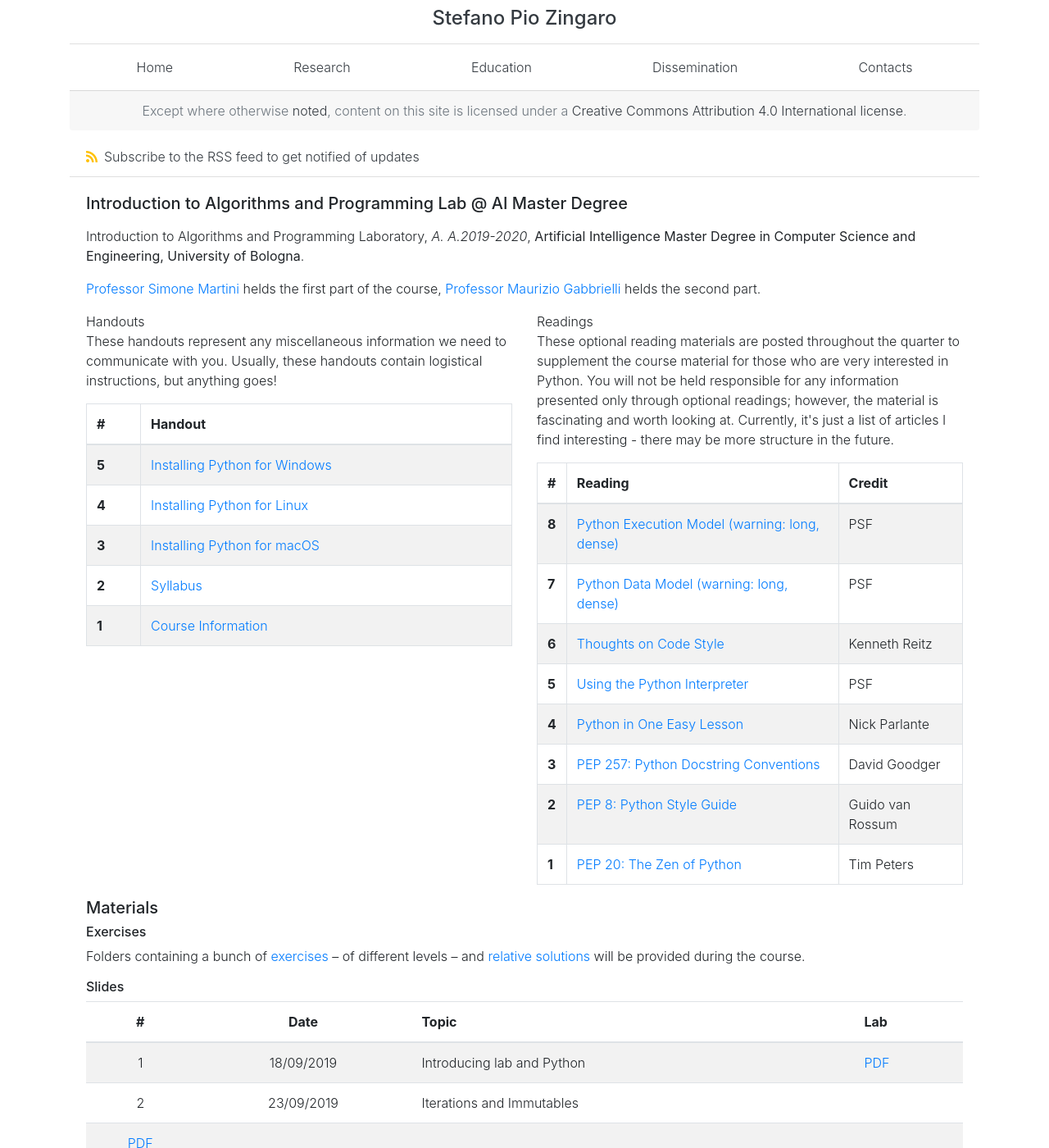
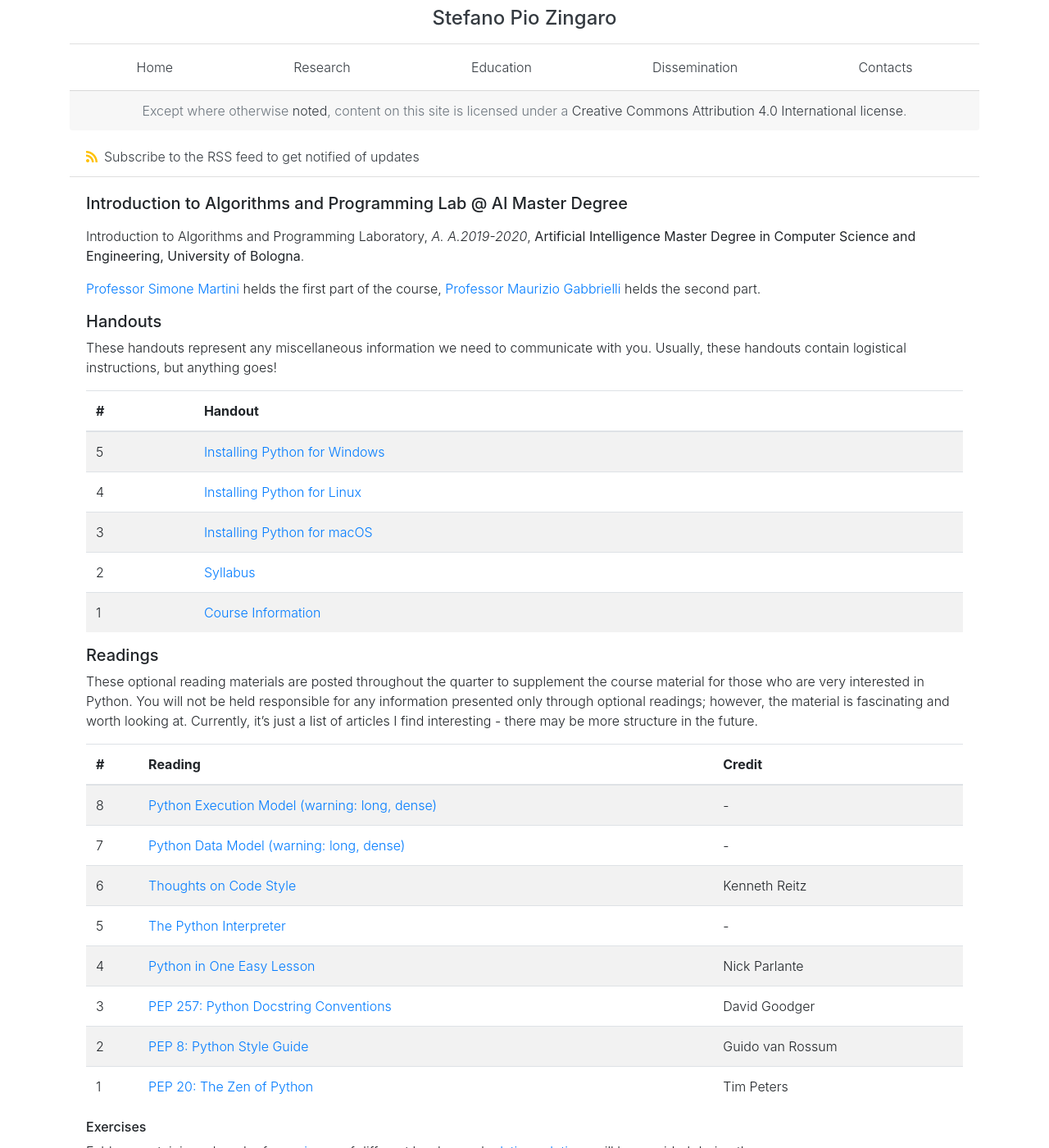
Before and after one commit to saltgz/saltgz.github.io, a Jekyll site: the page built from _posts/2019-09-17-lab-iap-info.md, in a window 1280 px wide and 1400 px high. Shown: the whole window at 82% size. Built offline with Jekyll 4.4.1, drawn with Linux system fonts in a browser that asks for light colours; nearby versions of some CDN libraries.

Commit message:
updated table iap

```diff
--- a/_posts/2019-09-17-lab-iap-info.md
+++ b/_posts/2019-09-17-lab-iap-info.md
@@ -10,138 +10,46 @@ Computer Science and Engineering, University of Bologna**.
 [Professor Simone Martini](http://cs.unibo.it/~martini) helds the first part of the course, [Professor Maurizio
 Gabbrielli](http://cs.unibo.it/~gabbri) helds the second part.
 
-<div class="row">
-  <div class="col-md-6">
-    <div class="handouts">
-      <div class="table-responsive panel panel-default">
-        <div class="panel-heading">Handouts</div>
-        <div class="panel-body">
-          <p class="blurb">These handouts represent any miscellaneous information we need to communicate with you.
-            Usually, these handouts contain logistical instructions, but anything goes!</p>
-        </div>
-        <table class="table table-striped table-hover table-bordered">
-          <thead>
-            <tr>
-              <th>#</th>
-              <th>Handout</th>
-            </tr>
-          </thead>
-          <tbody>
-            <tr>
-              <th scope="row">5</th>
-              <td><a href="https://github.com/stanfordpython/python-handouts/blob/master/installing-python-windows.md"
-                  target="_blank">Installing Python for Windows</a></td>
-            </tr>
-            <tr>
-              <th scope="row">4</th>
-              <td><a href="https://github.com/stanfordpython/python-handouts/blob/master/installing-python-linux.md"
-                  target="_blank">Installing Python for Linux</a></td>
-            </tr>
-            <tr>
-              <th scope="row">3</th>
-              <td><a href="https://github.com/stanfordpython/python-handouts/blob/master/installing-python-macos.md"
-                  target="_blank">Installing Python for macOS</a></td>
-            </tr>
-            <tr>
-              <th scope="row">2</th>
-              <td><a href="http://www.cs.unibo.it/~martini/AI/index.html" target="_blank">Syllabus</a></td>
-            </tr>
-            <tr>
-              <th scope="row">1</th>
-              <td><a href="https://www.unibo.it/en/teaching/course-unit-catalogue/course-unit/2019/446600"
-                  target="_blank">Course Information</a></td>
-            </tr>
-          </tbody>
-        </table>
-      </div>
-    </div>
-  </div>
-  <div class="col-md-6">
-    <div class="readings">
-      <div class="table-responsive panel panel-default">
-        <div class="panel-heading">Readings</div>
-        <div class="panel-body">
-          <p>These optional reading materials are posted throughout the quarter to supplement the course material for
-            those who are very interested in Python. You will not be held responsible for any information presented only
-            through optional readings; however, the material is fascinating and worth looking at. Currently, it's just a
-            list of articles I find interesting - there may be more structure in the future.</p>
-        </div>
-        <table class="table table-striped table-hover table-bordered">
-          <thead>
-            <tr>
-              <th>#</th>
-              <th>Reading</th>
-              <th>Credit</th>
-            </tr>
-          </thead>
-          <tbody>
-            <tr>
-              <th scope="row">8</th>
-              <td><a href="https://docs.python.org/3.4/reference/executionmodel.html" target="_blank">Python Execution
-                  Model (warning: long, dense)</a></td>
-              <td>PSF</td>
-            </tr>
-            <tr>
-              <th scope="row">7</th>
-              <td><a href="https://docs.python.org/3.4/reference/datamodel.html" target="_blank">Python Data Model
-                  (warning: long, dense)</a></td>
-              <td>PSF</td>
-            </tr>
-            <tr>
-              <th scope="row">6</th>
-              <td><a href="http://docs.python-guide.org/en/latest/writing/style/" target="_blank">Thoughts on Code
-                  Style</a></td>
-              <td>Kenneth Reitz</td>
-            </tr>
-            <tr>
-              <th scope="row">5</th>
-              <td><a href="https://docs.python.org/3.4/tutorial/interpreter.html" target="_blank">Using the Python
-                  Interpreter</a></td>
-              <td>PSF</td>
-            </tr>
-            <tr>
-              <th scope="row">4</th>
-              <td><a href="http://cs.stanford.edu/people/nick/python-in-one-easy-lesson/" target="_blank">Python in One
-                  Easy Lesson</a></td>
-              <td>Nick Parlante</td>
-            </tr>
-            <tr>
-              <th scope="row">3</th>
-              <td><a href="https://www.python.org/dev/peps/pep-0257/" target="_blank">PEP 257: Python Docstring
-                  Conventions</a></td>
-              <td>David Goodger</td>
-            </tr>
-            <tr>
-              <th scope="row">2</th>
-              <td><a href="https://www.python.org/dev/peps/pep-0008/" target="_blank">PEP 8: Python Style Guide</a></td>
-              <td>Guido van Rossum</td>
-            </tr>
-            <tr>
-              <th scope="row">1</th>
-              <td><a href="https://www.python.org/dev/peps/pep-0020/" target="_blank">PEP 20: The Zen of Python</a></td>
-              <td>Tim Peters</td>
-            </tr>
-          </tbody>
-        </table>
-      </div>
-    </div>
-  </div>
-</div>
+##### Handouts
 
-##### Materials
+These handouts represent any miscellaneous information we need to communicate with you. Usually, these handouts contain logistical instructions, but anything goes!
+
+| #   | Handout                                                                                                                     |
+| --- | --------------------------------------------------------------------------------------------------------------------------- |
+| 5   | [Installing Python for Windows](https://github.com/stanfordpython/python-handouts/blob/master/installing-python-windows.md) |
+| 4   | [Installing Python for Linux](https://github.com/stanfordpython/python-handouts/blob/master/installing-python-linux.md)     |
+| 3   | [Installing Python for macOS](ttps://github.com/stanfordpython/python-handouts/blob/master/installing-python-macos.md)      |
+| 2   | [Syllabus](http://www.cs.unibo.it/~martini/AI/index.html)                                                                   |
+| 1   | [Course Information](https://www.unibo.it/en/teaching/course-unit-catalogue/course-unit/2019/446600)                        |
+
+##### Readings
+
+These optional reading materials are posted throughout the quarter to supplement the course material for those who are very interested in Python. You will not be held responsible for any information presented only through optional readings; however, the material is fascinating and worth looking at. Currently, it's just a list of articles I find interesting - there may be more structure in the future.
+
+| #   | Reading                                                                                                    | Credit           |
+| --- | ---------------------------------------------------------------------------------------------------------- | ---------------- |
+| 8   | [Python Execution Model (warning: long, dense)](https://docs.python.org/3.4/reference/executionmodel.html) | -                |
+| 7   | [Python Data Model (warning: long, dense)](https://docs.python.org/3.4/reference/datamodel.html)           | -                |
+| 6   | [Thoughts on Code Style](http://docs.python-guide.org/en/latest/writing/style/)                            | Kenneth Reitz    |
+| 5   | [The Python Interpreter](https://docs.python.org/3.4/tutorial/interpreter.html)                            | -                |
+| 4   | [Python in One Easy Lesson](http://cs.stanford.edu/people/nick/python-in-one-easy-lesson/)                 | Nick Parlante    |
+| 3   | [PEP 257: Python Docstring Conventions](https://www.python.org/dev/peps/pep-0257/)                         | David Goodger    |
+| 2   | [PEP 8: Python Style Guide](https://www.python.org/dev/peps/pep-0008/)                                     | Guido van Rossum |
+| 1   | [PEP 20: The Zen of Python](https://www.python.org/dev/peps/pep-0020/)                                     | Tim Peters       |
 
 ###### Exercises
 
-  Folders containing a bunch of [exercises](https://www.dropbox.com/sh/elascfs6pgyem1p/AAAUuL6yNR_hlhp5EbxeI2kpa?dl=0)
-  -- of different levels -- and [relative
-  solutions](https://www.dropbox.com/sh/ejzuy0iiilk41zx/AAAZdVVdgZ6Aaai1uIKyGNp3a?dl=0) will be provided during the
-  course.
+Folders containing a bunch of [exercises](https://www.dropbox.com/sh/elascfs6pgyem1p/AAAUuL6yNR_hlhp5EbxeI2kpa?dl=0)
+-- of different levels -- and [relative
+solutions](https://www.dropbox.com/sh/ejzuy0iiilk41zx/AAAZdVVdgZ6Aaai1uIKyGNp3a?dl=0) will be provided during the
+course.
 
 ###### Slides
 
-  | # | Date | Topic | Lab |
-  | :-: | :--------: | ------------------------------------------------------- |
-  :------------------------------------------: |
-  | 1 | 18/09/2019 | Introducing lab and Python | [PDF](https://www.dropbox.com/s/c02mqv85y1wl2jl/main.pdf?dl=0) |
-  | 2 | 23/09/2019 | Iterations and Immutables |
-  [PDF](https://www.dropbox.com/s/8er7r0wn9gir8b1/002_iterations_immutables.pdf?dl=0) |
+|                                          #                                          |                              Date                              | Topic                      | Lab                                                            |
+| :---------------------------------------------------------------------------------: | :------------------------------------------------------------: | -------------------------- | -------------------------------------------------------------- |
+|                             --------------------------                              | -------------------------------------------------------------- |
+|                    :------------------------------------------:                     |
+|                                          1                                          |                           18/09/2019                           | Introducing lab and Python | [PDF](https://www.dropbox.com/s/c02mqv85y1wl2jl/main.pdf?dl=0) |
+|                                          2                                          |                           23/09/2019                           | Iterations and Immutables  |
+| [PDF](https://www.dropbox.com/s/8er7r0wn9gir8b1/002_iterations_immutables.pdf?dl=0) |
```
